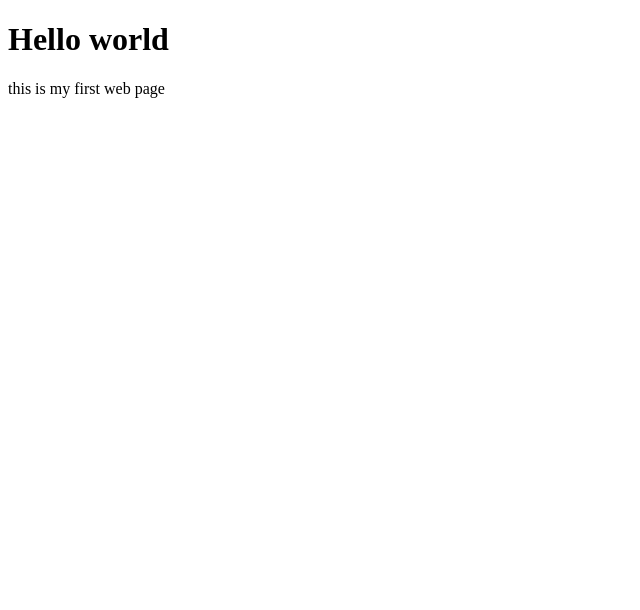
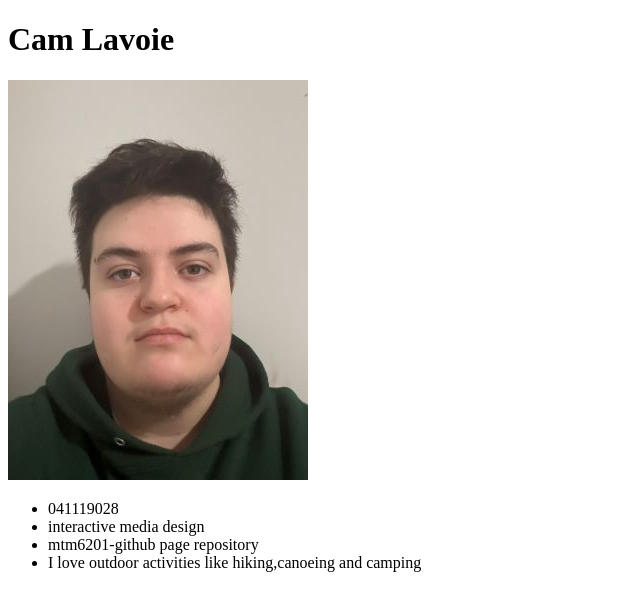
Before and after one commit to lavo0194/mtm6201_week1, a plain HTML site: page index.html in a window 1280 px wide. Shown: the whole page, without its empty margins (0-640 px from the left). Drawn offline with Linux system fonts and the light colour scheme.

Commit message:
web 2 week 1

```diff
--- a/index.html
+++ b/index.html
@@ -3,11 +3,17 @@
 <head>
     <meta charset="UTF-8">
     <meta name="viewport" content="width=device-width, initial-scale=1.0">
-    <title>first page </title>
+    <title>Cam Lavoie</title>
 </head>
 <body>
-    <h1> Hello world</h1>
-    <p> this is my first web page</p>
+    <h1>Cam Lavoie</h1>
+    <img src="images/IMG_2656.jpg" alt="my profile">
+    <ul>
+        <li>041119028</li>
+        <li>interactive media design</li>
+        <li>mtm6201-github page repository</li>
+        <li> I love outdoor activities like hiking,canoeing and camping </li>
+    </ul>
 
 </body>
 </html>
```
Also changed, not shown: images/IMG_2656.jpg (added).
